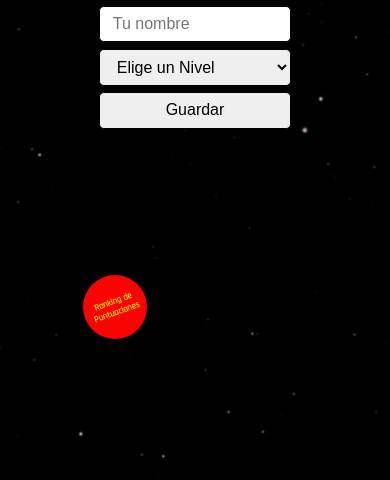
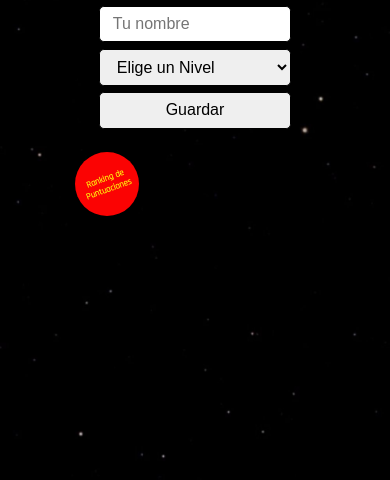
Before and after one commit to solspi/Memotes, a plain HTML site: page index.html in a window 390 px wide. Shown: the part 364-844 px from the top of the page. Drawn offline with Linux system fonts and the light colour scheme.

Commit message:
modificación posición círculo Loco

```diff
--- a/css/styles.css
+++ b/css/styles.css
@@ -429,8 +429,8 @@ table td{
 #sectionLoco section {
    height: 4em;
    width: 4em;
-   top: -0.2;
-   left: -5em;
+   top: -0.7em;
+   left: -5.5em;
    border:none;
 }
 
```
